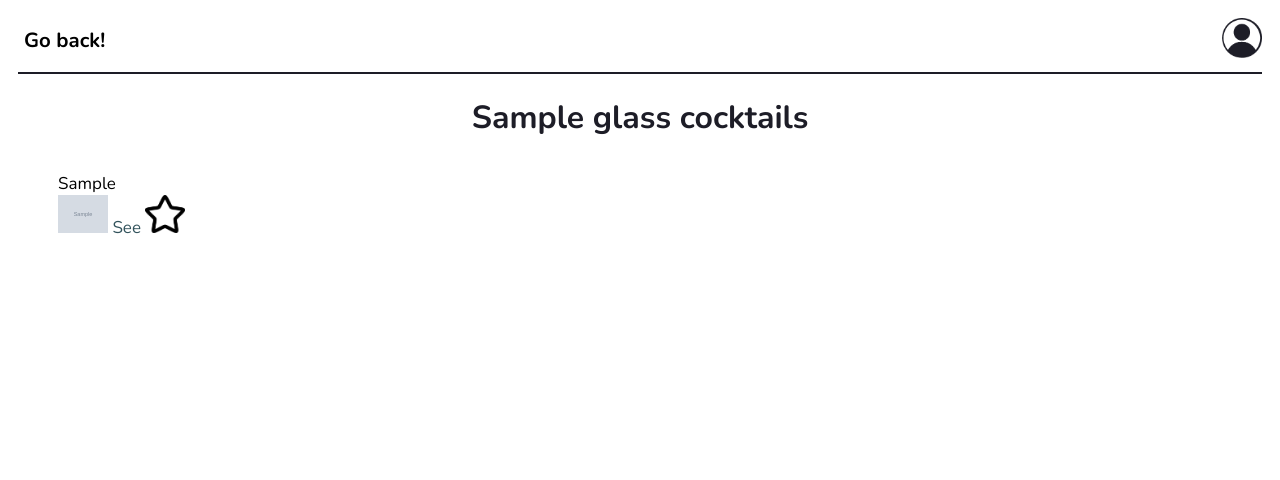
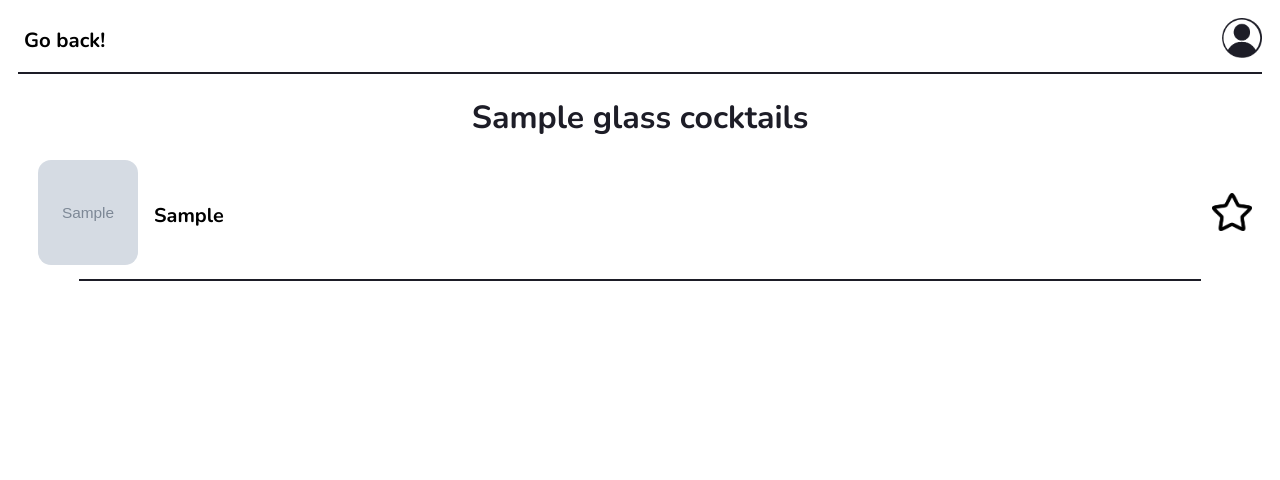
Before and after one commit to CAS-Project-2/Happy-Hour-App, a Node project: template views/cocktails/cocktailsByGlass.hbs in a window 1280 px wide. Shown: the top 480 px of the page. Run offline with Node 20 templates, Linux system fonts and the light colour scheme; the template is opened without the code that fills it: most values are stand-ins (such as "Sample title", 1, 10 or a date in 2020); grey boxes marked "Sample" are stand-in pictures.

Commit message:
fixed lists stylings

```diff
--- a/public/stylesheets/style.css
+++ b/public/stylesheets/style.css
@@ -235,6 +235,11 @@ hr{
   text-align: left;
   margin-left: -4px;
 }
+.imgAndTitle{
+  display: flex;
+  flex-direction: row;
+  align-items: center;
+}
 .fav-icon{
   text-align: left;
   margin-right: 10px;
--- a/views/cocktails/cocktailsByGlass.hbs
+++ b/views/cocktails/cocktailsByGlass.hbs
@@ -4,15 +4,20 @@
  <input id="back-button" type="button" value="Go back!" onclick="history.back()">
 </form>
 
-<div class="cocktail-filter-list">
-  <ul>
+
+
+<div class="cocktail-list-container">
 
 {{#each glasses}}
-    <li class="drink-title">{{this.strDrink}}</li>
-    <img src="{{strDrinkThumb}}" width="50px" class="image-thumbnail" alt="Cocktail Image">
-    <a href="/cocktail/{{idDrink}}" class>See</a>
-     <a href="/users/add-to-favorites/{{idDrink}}"><img  class="fav-button" src="/images/fav-icon.png" alt="Fav icon"></a>
+<div class="cocktail-container">
+    <div class="imgAndTitle">
+      <a href="/cocktail/{{idDrink}}"><img src="{{strDrinkThumb}}" class="cocktaimImg-list" alt="Cocktail Image"></a>
+      <h3 class="drink-title">{{strDrink}}</h3>
+    </div>
+    <a class="fav-icon" href="/users/add-to-favorites/{{idDrink}}"><img class="fav-button" src="/images/fav-icon.png" alt="Fav icon"></a>
+ </div>
+ <hr>
+{{/each}}
 
-    {{/each}}
-  </ul>
+
 </div>
```
Also changed, not shown: views/cocktails/cocktail-list.hbs (+4 -3 lines), views/cocktails/filtered-liquor.hbs (+11 -6 lines).
